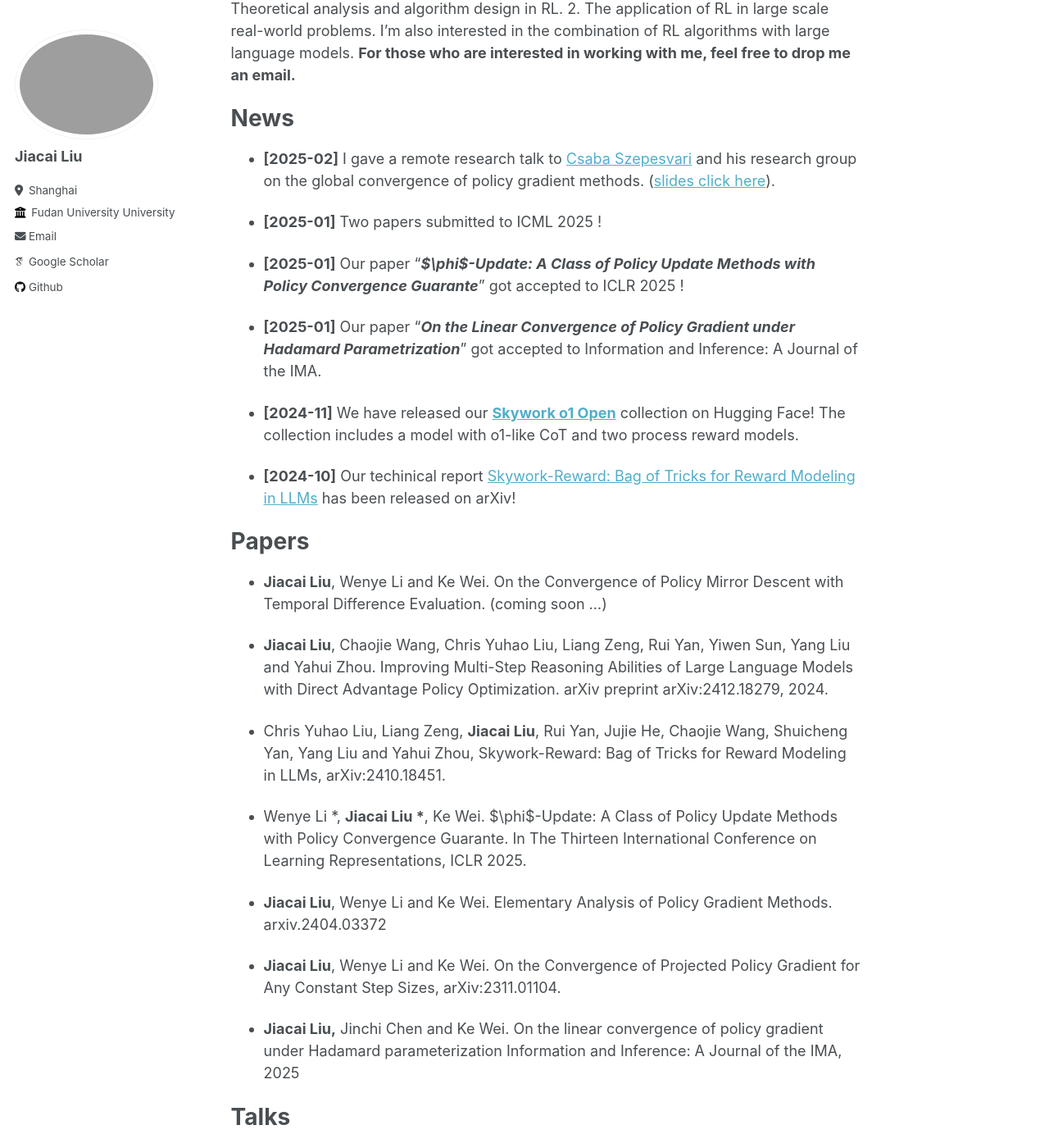
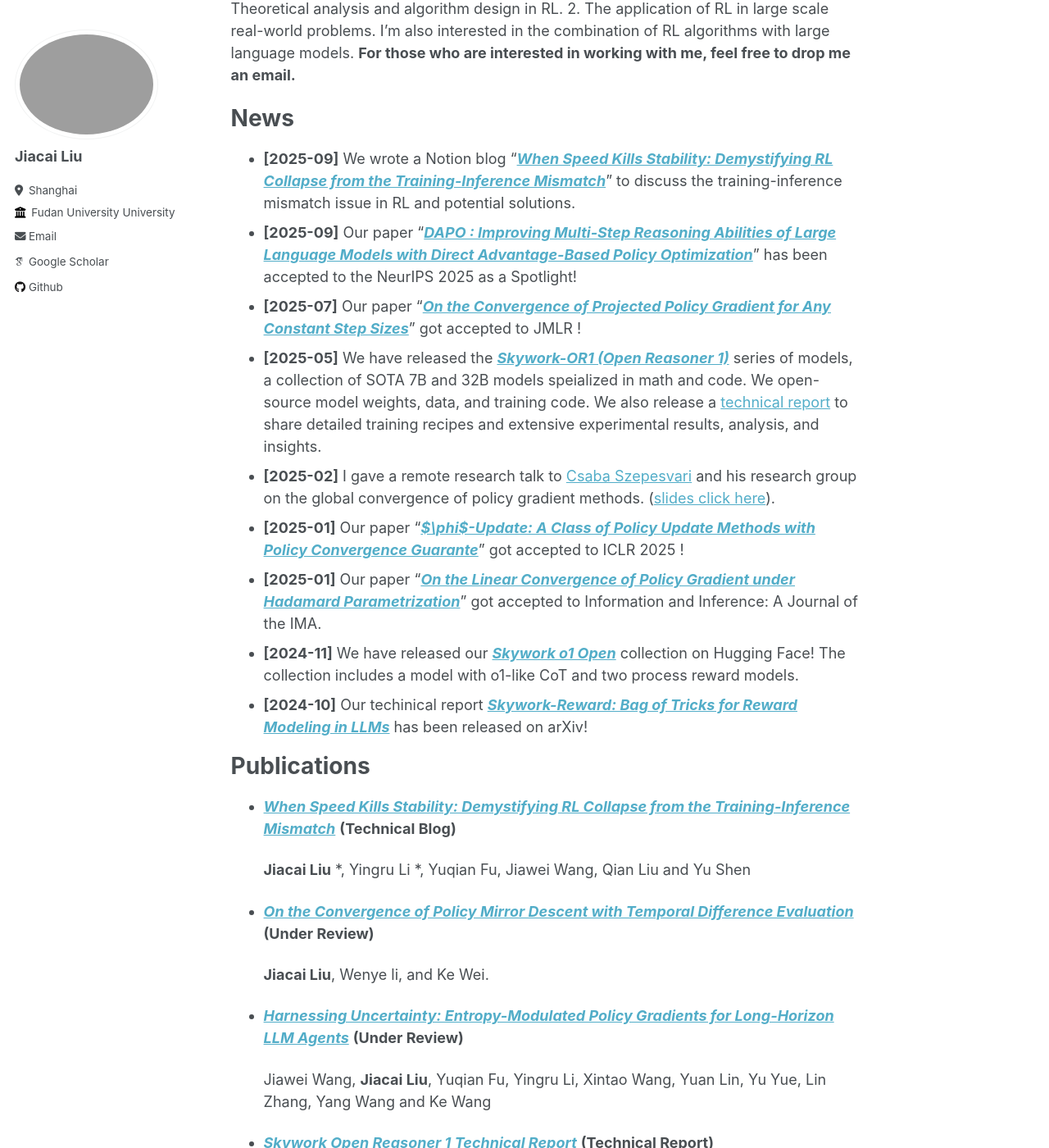
Before and after one commit to skydownacai/JiacaiLiu.github.io, a Jekyll site: the page built from _pages/about.md, in a window 1280 px wide and 1400 px high, scrolled down 693 px. Shown: the whole window at 82% size. Built offline with Jekyll 4.4.1, drawn with Linux system fonts in a browser that asks for light colours; some web fonts are replaced; some of the changed text lies outside the part shown.

Commit message:
update publications

```diff
--- a/_data/navigation.yml
+++ b/_data/navigation.yml
@@ -1,7 +1,7 @@
 # main links links
 main:
-  - title: "Publications"
-    url: /publications/
+#  - title: "Publications"
+#    url: /publications/
 
 #  - title: "Talks"
 #    url: /talks/
--- a/_pages/about.md
+++ b/_pages/about.md
@@ -38,36 +38,62 @@ My research  primarily focuses on the Reinforcement Learning (RL), including: 1.
 News
 ======
 
+- **[2025-09]** We wrote a Notion blog "***[When Speed Kills Stability: Demystifying RL Collapse from the Training-Inference Mismatch](https://yingru.notion.site/When-Speed-Kills-Stability-Demystifying-RL-Collapse-from-the-Training-Inference-Mismatch-271211a558b7808d8b12d403fd15edda)***" to discuss the training-inference mismatch issue in RL and potential solutions.
+- **[2025-09]** Our paper "***[DAPO : Improving Multi-Step Reasoning Abilities of Large Language Models with Direct Advantage-Based Policy Optimization](https://arxiv.org/abs/2412.18279)***" has been accepted to the NeurIPS 2025 as a Spotlight!
+- **[2025-07]** Our paper "***[On the Convergence of Projected Policy Gradient for Any Constant Step Sizes](https://www.jmlr.org/papers/volume23/22-0056/22-0056.pdf)***" got accepted to JMLR !
+- **[2025-05]** We have released the [***Skywork-OR1 (Open Reasoner 1)***](https://github.com/SkyworkAI/Skywork-OR1) series of models, a collection of SOTA 7B and 32B models speialized in math and code. We open-source model weights, data, and training code. We also release a [technical report](https://arxiv.org/abs/2505.22312) to share detailed training recipes and extensive experimental results, analysis, and insights.
 - **[2025-02]** I gave a remote research talk to [Csaba Szepesvari](https://sites.ualberta.ca/~szepesva/) and his research group on the global convergence of policy gradient methods. ([slides click here](https://drive.google.com/file/d/1ZM8YQGPM4Gx3s4_M_AjYUEVppuo0m25_/view)).
-
-- **[2025-01]** Two papers submitted to ICML 2025 !
-
-- **[2025-01]** Our paper "***$\phi$-Update: A Class of Policy Update Methods with Policy Convergence Guarante***" got accepted to ICLR 2025 !
-
-- **[2025-01]** Our paper "***On the Linear Convergence of Policy Gradient under Hadamard Parametrization***" got accepted to Information and Inference: A Journal of the IMA.
-
-- **[2024-11]** We have released our [**Skywork o1 Open**](https://huggingface.co/collections/Skywork/skywork-o1-open-67453df58e12f6c3934738d0) collection on Hugging Face! The collection includes a model with o1-like CoT and two process reward models.
-
-- **[2024-10]** Our techinical report [Skywork-Reward: Bag of Tricks for Reward Modeling in LLMs](https://arxiv.org/abs/2410.18451) has been released on arXiv!
+- **[2025-01]** Our paper "***[$\phi$-Update: A Class of Policy Update Methods with Policy Convergence Guarante](https://openreview.net/pdf?id=fh7GYa7cjO)***" got accepted to ICLR 2025 !
+- **[2025-01]** Our paper "***[On the Linear Convergence of Policy Gradient under Hadamard Parametrization](https://academic.oup.com/imaiai/article-abstract/14/1/iaaf003/8046259?redirectedFrom=PDF)***" got accepted to Information and Inference: A Journal of the IMA.
+- **[2024-11]** We have released our *[**Skywork o1 Open**](https://huggingface.co/collections/Skywork/skywork-o1-open-67453df58e12f6c3934738d0)* collection on Hugging Face! The collection includes a model with o1-like CoT and two process reward models.
+- **[2024-10]** Our techinical report [***Skywork-Reward: Bag of Tricks for Reward Modeling in LLMs***](https://arxiv.org/abs/2410.18451) has been released on arXiv!
 
 
 
-Papers
+Publications
 ======
 
-- **Jiacai Liu**, Wenye Li and Ke Wei. On the Convergence of Policy Mirror Descent with Temporal Difference Evaluation. (coming soon ...)
+- ***[When Speed Kills Stability: Demystifying RL Collapse from the Training-Inference Mismatch](https://yingru.notion.site/When-Speed-Kills-Stability-Demystifying-RL-Collapse-from-the-Training-Inference-Mismatch-271211a558b7808d8b12d403fd15edda)*** **(Technical Blog)**
 
-- **Jiacai Liu**, Chaojie Wang, Chris Yuhao Liu, Liang Zeng, Rui Yan, Yiwen Sun, Yang Liu and Yahui Zhou. Improving Multi-Step Reasoning Abilities of Large Language Models with Direct Advantage Policy Optimization. arXiv preprint arXiv:2412.18279, 2024.
+  **Jiacai Liu** \*, Yingru Li \*, Yuqian Fu, Jiawei Wang, Qian Liu and Yu Shen
 
-- Chris Yuhao Liu, Liang Zeng, **Jiacai Liu**, Rui Yan, Jujie He, Chaojie Wang, Shuicheng Yan, Yang Liu and  Yahui Zhou, Skywork-Reward: Bag of Tricks for Reward Modeling in LLMs, arXiv:2410.18451.
+- ***[On the Convergence of Policy Mirror Descent with Temporal Difference Evaluation](https://arxiv.org/abs/2509.18822)*** **(Under Review)**
 
-- Wenye Li \*, **Jiacai Liu \***, Ke Wei. $\phi$-Update: A Class of Policy Update Methods with Policy Convergence Guarante. In The Thirteen International Conference on Learning Representations, ICLR 2025.
+  **Jiacai Liu**, Wenye li, and Ke Wei.
 
-- **Jiacai Liu**, Wenye Li and Ke Wei. Elementary Analysis of Policy Gradient Methods.  arxiv.2404.03372
+- ***[Harnessing Uncertainty: Entropy-Modulated Policy Gradients for Long-Horizon LLM Agents](https://empgseed-seed.github.io/)*** **(Under Review)**
 
-- **Jiacai Liu**, Wenye Li and Ke Wei. On the Convergence of Projected Policy Gradient for Any Constant Step Sizes, arXiv:2311.01104.
+  Jiawei Wang, **Jiacai Liu**, Yuqian Fu, Yingru Li, Xintao Wang, Yuan Lin, Yu Yue, Lin Zhang, Yang Wang and Ke Wang
 
-- **Jiacai Liu,** Jinchi Chen and Ke Wei. On the linear convergence of policy gradient under Hadamard parameterization Information and Inference: A Journal of the IMA, 2025
+-  ***[Skywork Open Reasoner 1 Technical Report](https://arxiv.org/abs/2505.22312)*** **(Technical Report)**
+
+  Jujie He, **Jiacai Liu**, Chris Yuhao Liu, Rui Yan, Chaojie Wang, Peng Cheng, Xiaoyu Zhang, Fuxiang Zhang, Jiacheng Xu, Wei Shen, Siyuan Li, Liang Zeng, Tianwen Wei, Cheng Cheng, Bo An, Yang Liu and Yahui Zhou
+
+- ***[Improving Multi-Step Reasoning Abilities of Large Language Models with Direct Advantage-Based Policy Optimization](https://arxiv.org/abs/2412.18279)*** **(NeurIPS 2025 Spotlight)**
+
+  **Jiacai Liu**, Chaojie Wang, Chris Yuhao Liu, Liang Zeng, Rui Yan, Yiwen Sun, Yang Liu and Yahui Zhou
+
+- ***[Skywork-Reward: Bag of Tricks for Reward Modeling in LLMs](https://arxiv.org/abs/2410.18451)***. **(Technical Report)**
+
+  Chris Yuhao Liu, Liang Zeng, **Jiacai Liu**, Rui Yan, Jujie He, Chaojie Wang, Shuicheng Yan, Yang Liu and Yahui Zhou
+
+- ***[$\phi$-Update: A Class of Policy Update Methods with Policy Convergence Guarantee](https://openreview.net/pdf?id=fh7GYa7cjO)***. **(ICLR 2025)**
+
+   Wenye Li \*, **Jiacai Liu \*** and Ke Wei.
+
+- ***[Elementary Analysis of Policy Gradient Methods](https://arxiv.org/abs/2404.03372)*** **(Under Review)**
+
+  **Jiacai Liu**,  Wenye Li  and Ke Wei.
+
+- ***[On the Convergence of Projected Policy Gradient for Any Constant Step Sizes](https://www.jmlr.org/papers/volume23/22-0056/22-0056.pdf)*** **(JMLR)**
+
+  **Jiacai Liu**, Wenye Li, Dachao Lin, Ke Wei and Zhihua Zhang
+
+- ***[On the Linear Convergence of Policy Gradient under Hadamard Parametrization](https://academic.oup.com/imaiai/article-abstract/14/1/iaaf003/8046259?redirectedFrom=PDF)*** **(Information and Inference: A Journal of the IMA)**
+
+  **Jiacai Liu,** Jinchi Chen and Ke We
+
+ **\* : Equal Contribution**
 
 
 
```
Also changed, not shown: other parts of _pages/about.md (+2 -2 lines).
